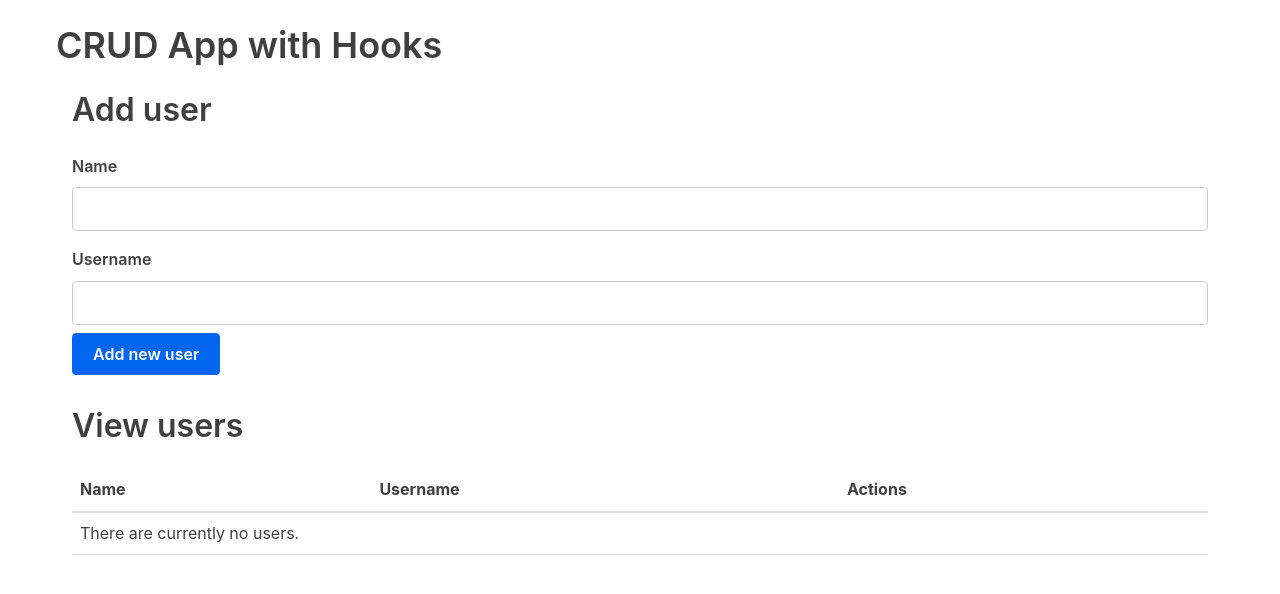
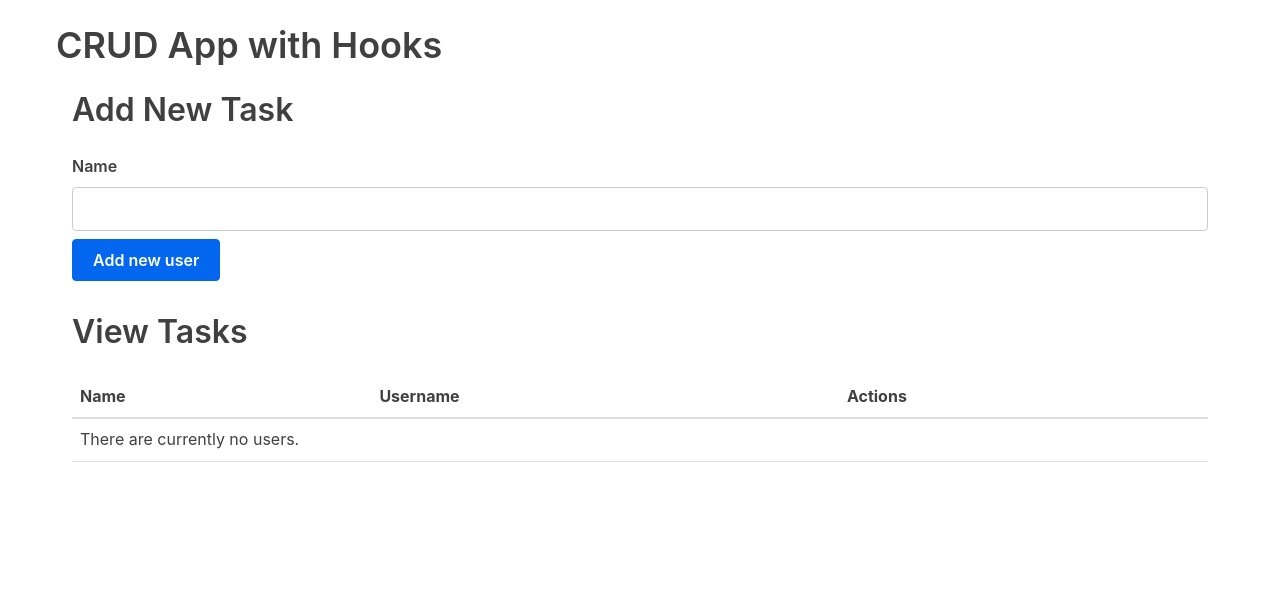
Before and after one commit to MarcLignarius/React.ToDoList, a React (Create React App) app: page / in a window 1280 px wide. Shown: the top 594 px of the page. Built offline with nearby package versions, Linux system fonts and the light colour scheme.

Commit message:
complete third  part of refactor

```diff
--- a/src/App.js
+++ b/src/App.js
@@ -26,7 +26,7 @@ const App = () => {
     setTasks(tasks.map(task => (task.id === id ? updatedTask : task)))
   }
 
-  const deleteUser = id => {
+  const deleteTask = id => {
     setTasks(tasks.filter(task => task.id !== id))
   }
 
@@ -36,7 +36,7 @@ const App = () => {
 			<div className="flex-large">
 				{editing ? (
 					<Fragment>
-						<h2>Edit user</h2>
+						<h2>Edit Task</h2>
 						<EditTaskForm
 							editing={editing}
 							setEditing={setEditing}
@@ -46,14 +46,14 @@ const App = () => {
 					</Fragment>
 				) : (
 					<Fragment>
-						<h2>Add user</h2>
+						<h2>Add New Task</h2>
 						<AddTaskForm addTask={addTask} />
 					</Fragment>
 				)}
 			</div>
 			<div className="flex-large">
-				<h2>View users</h2>
-				<TaskTable tasks={tasks} editRow={editRow} deleteUser={deleteUser} />
+				<h2>View Tasks</h2>
+				<TaskTable tasks={tasks} editRow={editRow} deleteTask={deleteTask} />
 			</div>
 		</div>
 	)
--- a/src/forms/AddTaskForm.js
+++ b/src/forms/AddTaskForm.js
@@ -1,9 +1,9 @@
 import React, { useState } from 'react';
 import swal from 'sweetalert';
 
-const AddUserForm = props => {
+const AddTaskForm = props => {
 
-  const handleOnAddClick = user => {
+  const handleOnAddClick = task => {
     swal({
       title: "Add user?",
       text: "Click OK to add user.",
@@ -17,7 +17,7 @@ const AddUserForm = props => {
         swal("User has been added.", {
           icon: "success",
         });
-        props.addTask(user)
+        props.addTask(task)
       } else {
         swal("User will not be added.", {
           icon: "info",
@@ -27,28 +27,26 @@ const AddUserForm = props => {
   }
 
   const initialFormstate = { id: null, name: '', username: ''}
-  const [user, setUser] = useState(initialFormstate)
+  const [task, setTask] = useState(initialFormstate)
 
   const handleInputChange = e => {
     const { name, value } = e.target
-    setUser({...user, [name]: value })
+    setTask({...task, [name]: value })
   }
 
   return (
     <form onSubmit={event => {
       event.preventDefault();
-      if (!user.name || !user.username)
+      if (!task.name)
       return
-      handleOnAddClick(user)
-      setUser(initialFormstate)
+      handleOnAddClick(task)
+      setTask(initialFormstate)
     }}>
       <label>Name</label>
-      <input type="text" name="name" value={user.name} onChange={handleInputChange} />
-      <label>Username</label>
-      <input type="text" name="username" value={user.username} onChange={handleInputChange} />
+      <input type="text" name="name" value={task.name} onChange={handleInputChange} />
       <button>Add new user</button>
     </form>
   )
 }
 
-export default AddUserForm
+export default AddTaskForm
--- a/src/forms/EditTaskForm.js
+++ b/src/forms/EditTaskForm.js
@@ -1,7 +1,7 @@
 import React, { useState, useEffect } from 'react';
 import swal from 'sweetalert';
 
-const EditUserForm = props => {
+const EditTaskForm = props => {
 
   const handleOnEditClick= (id, task) => {
     swal({
@@ -46,12 +46,10 @@ const EditUserForm = props => {
     >
       <label>Name</label>
       <input type="text" name="name" value={task.name} onChange={handleInputChange} />
-      <label>Username</label>
-      <input type="text" name="username" value={task.taskname} onChange={handleInputChange} />
-      <button>Update user</button>
+      <button>Update task</button>
       <button onClick={() => props.setEditing(false)} className="button muted-button">Cancel</button>
     </form>
   )
 }
 
-export default EditUserForm
+export default EditTaskForm
--- a/src/tables/TaskTable.js
+++ b/src/tables/TaskTable.js
@@ -17,7 +17,7 @@ const UserTable = props => {
         swal("User has been deleted.", {
           icon: "success",
         });
-        props.deleteUser(id)
+        props.deleteTask(id)
       } else {
         swal("User has not been deleted.", {
           icon: "info",
```
